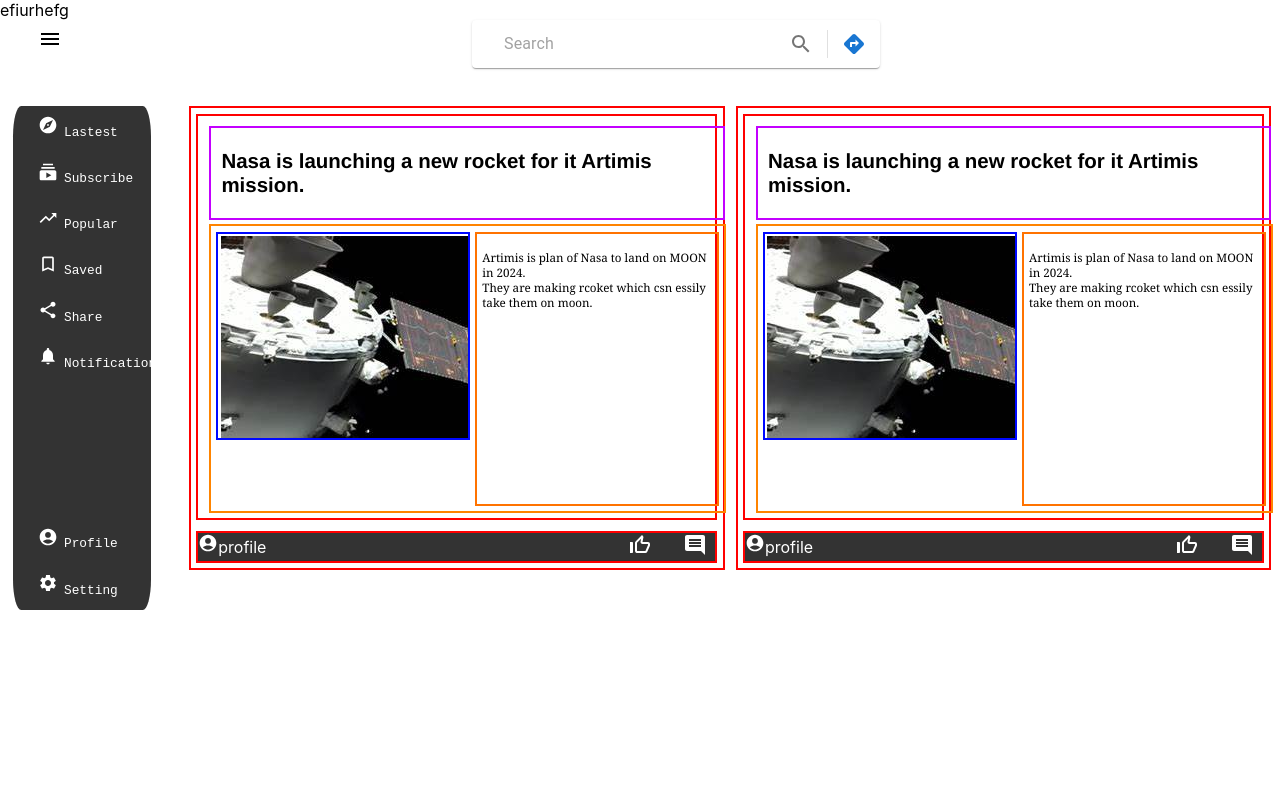
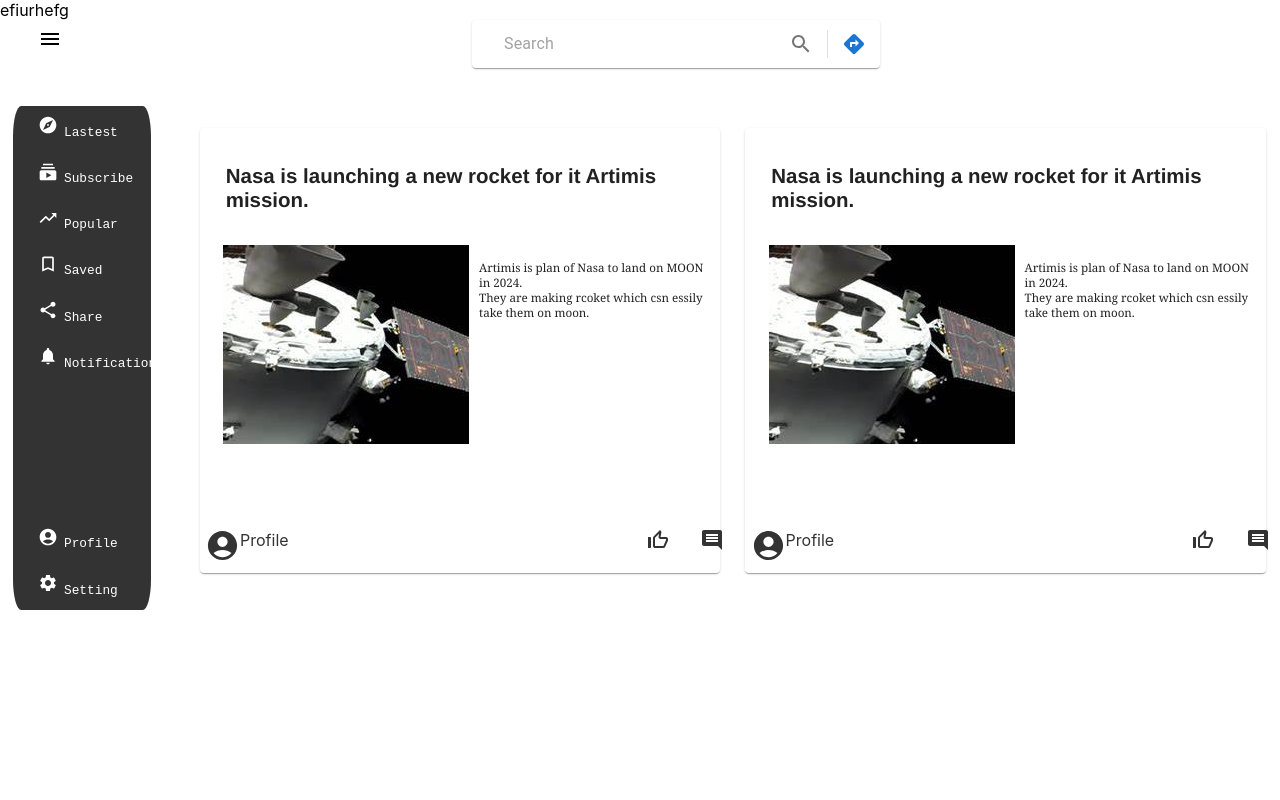
Before and after one commit to Raushankumar-prog/Zealblog, a React (Create React App) app in the folder fronted/: page /author in a window 1280 px wide. Shown: the top 800 px of the page. Built offline with nearby package versions, Linux system fonts and the light colour scheme.

Commit message:
updating the glance

```diff
--- a/fronted/src/Components/Glance/glance.css
+++ b/fronted/src/Components/Glance/glance.css
@@ -1,13 +1,24 @@
 .universe {
-    border: 2px solid red;
+
     height:40%;
     width: 70%;
     display: grid;
-    margin-right:1%;
+    margin-right:1.3%;
+    margin-top:2%;
+    padding-left:1%;
+}
+.universe:hover{
+height: 40%;
+    width: 70%;
+    display: grid;
+    margin-right: 1.3%;
+    margin-top: 2%;
+    padding-left: 1%;
+    transform: rotate(0.18deg);
 }
 
 .space {
-    border: 2px solid red;
+
     margin: 1%;
     padding-top: 1%;
     padding-left: 1%;
@@ -17,7 +28,7 @@
 }
 
 .headingglance{
-    border: 2px solid rgb(195, 0, 255);
+
    margin-top:1%;
    margin-left:1%;
    margin-right:1%;
@@ -25,7 +36,6 @@
     width:95%;
     height:87%;
     padding-left:2%;
-
 
 }
 
@@ -38,7 +48,7 @@
 
 .glancecontent{
          display:flex;
-         border:2px solid rgb(255, 132, 0);
+
          margin-left:1%;
          margin-right:1%;
 
@@ -47,7 +57,7 @@
       width:70%;
       height:70%;
       overflow: hidden;
-      border:2px solid rgb(0, 8, 255);
+
       margin-top:1%;
       margin-left:1%;
       padding:0.5%;
@@ -55,7 +65,7 @@
 }
 
 .glancebriefbox{
-       border:2px solid rgb(255, 115, 0);
+
        margin:1%;
        padding:1%;
 
@@ -66,25 +76,30 @@
         font-family:Georgia, 'Times New Roman', Times, serif;
     }
     .little{
-        border:2px solid red;
+
         margin:1%;
         display:flex;
-        background-color:#333;
+        background-color:#fff;
 
     }
     .main1{
-          display: flex;
+          display:flex;
     }
 
 
 .like{
      padding-left:70%;
-    color: #fff;
+    color: #333;
 }
 .comment{
     padding-left:6%;
-    color: #fff;
+    color: #333;
 }
 .author{
-        color: #fff;
+        color:#333;
+        display:flex;
 }
+.profile{
+     padding-top: 2%;
+     text-transform: capitalize;
+}
--- a/fronted/src/Components/Glance/glance.js
+++ b/fronted/src/Components/Glance/glance.js
@@ -1,4 +1,6 @@
 import './glance.css';
+import Paper from '@mui/material/Paper';
+
 import img from './OIP.jpeg';
 import AccountCircleIcon from '@mui/icons-material/AccountCircle';
 import ThumbUpOffAltIcon from '@mui/icons-material/ThumbUpOffAlt';
@@ -8,6 +10,7 @@
               <div className="main1">
 
                    <div className="universe">
+                     <Paper >
                             <div className="space">
                                    <div className="headingglance"><p className="headingtext">Nasa is launching a new rocket for it Artimis mission.</p></div>
                                   <div className="glancecontent">
@@ -16,13 +19,19 @@
                                    </div>
                             </div>
                             <div className="little">
-                                     <div className="author"> <AccountCircleIcon fontSize="small"/>profile
+                                     <div className="author">   <div className="channelicon"><AccountCircleIcon fontSize="large"/></div>
+                                                                       <div className="profile">profile</div>
                            </div>
                                      <div className="like"><ThumbUpOffAltIcon/></div>
                                      <div className="comment"><CommentIcon/></div>
                             </div>
+                              </Paper>
                    </div>
-                    <div className="universe">
+
+
+
+                   <div className="universe">
+                         <Paper>
                             <div className="space">
                                    <div className="headingglance"><p className="headingtext">Nasa is launching a new rocket for it Artimis mission.</p></div>
                                   <div className="glancecontent">
@@ -31,12 +40,16 @@
                                    </div>
                             </div>
                             <div className="little">
-                                     <div className="author"> <AccountCircleIcon fontSize="small"/>profile
-                           </div>
+                                     <div className="author">
+                                                     <div className="channelicon"><AccountCircleIcon fontSize="large"/></div>
+                                                                       <div className="profile">profile</div>
+                            </div>
                                      <div className="like"><ThumbUpOffAltIcon/></div>
                                      <div className="comment"><CommentIcon/></div>
                             </div>
+                             </Paper>
                    </div>
+
 
 
               </div>
```
